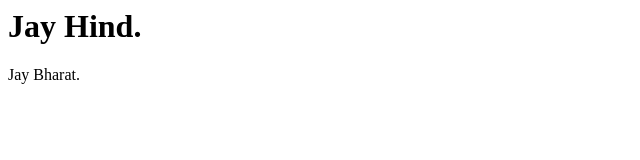
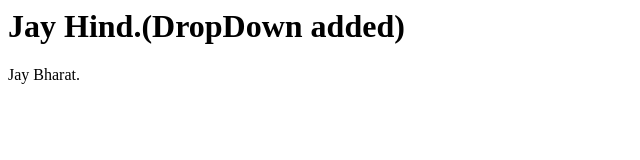
Before and after one commit to Abbuhatela9/localRepo, a plain HTML site: page index.html in a window 1280 px wide. Shown: the whole page, without its empty margins (0-640 px from the left). Drawn offline with Linux system fonts and the light colour scheme.

Commit message:
dropdown added

```diff
--- a/index.html
+++ b/index.html
@@ -1,2 +1,2 @@
-<h1>Jay Hind.</h1>
+<h1>Jay Hind.(DropDown added)</h1>
 <p>Jay Bharat.</p>
```
